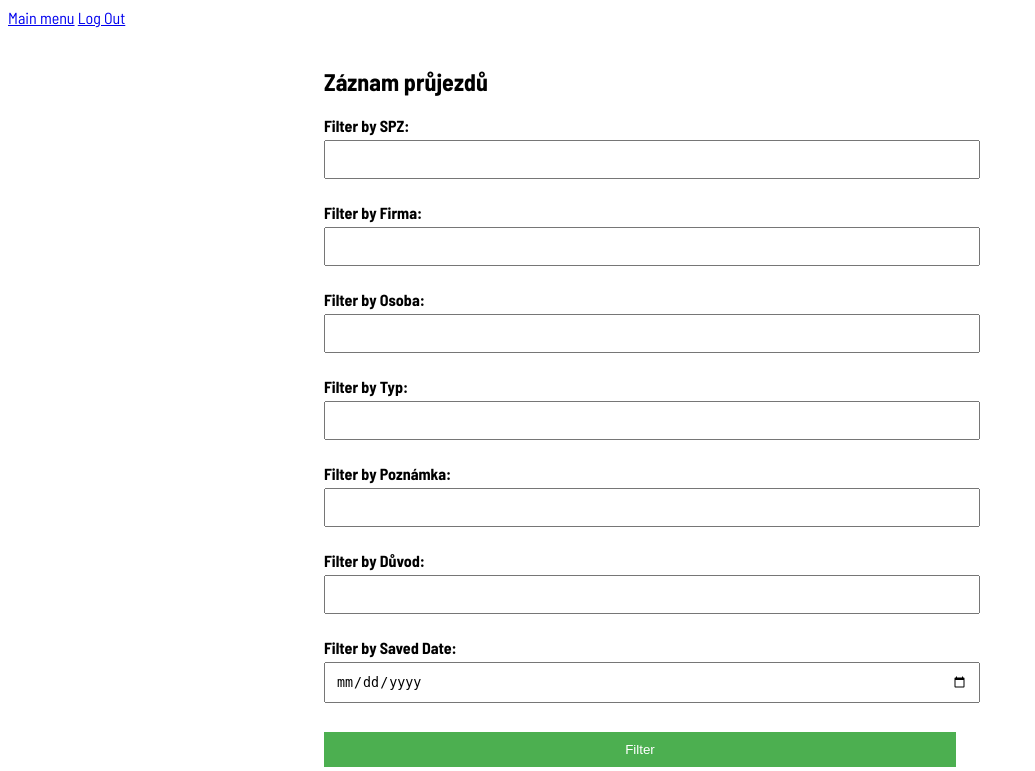
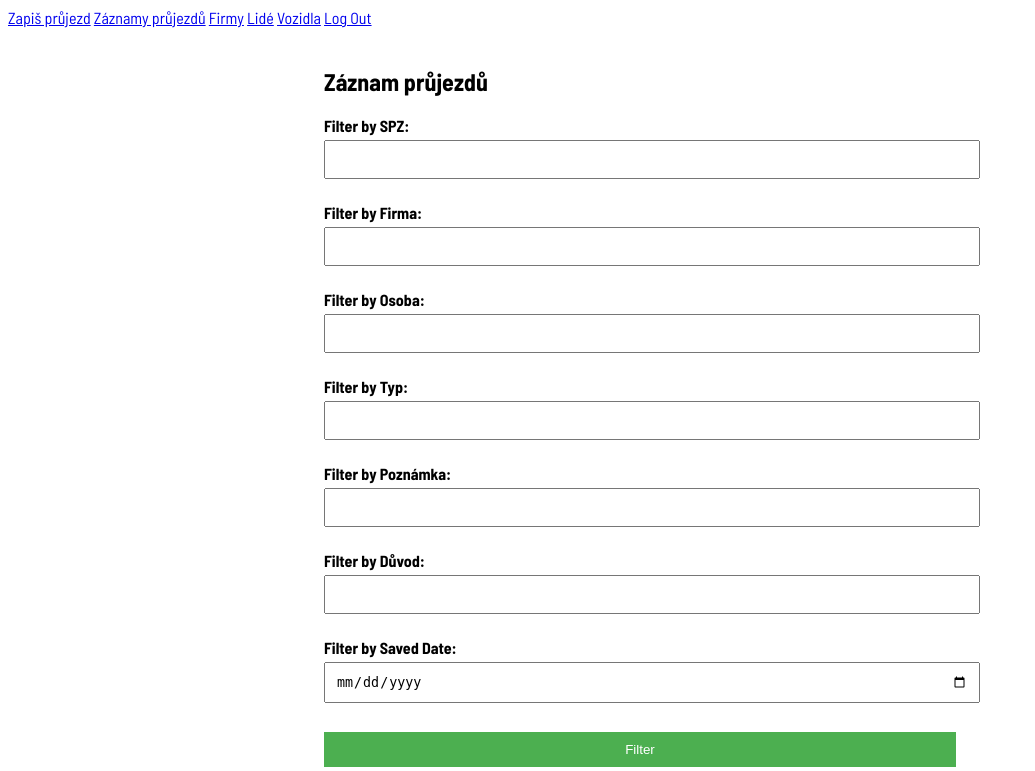
Before and after one commit to TomasKarnik/StarGejt, a PHP site: page /main.php in a window 1280 px wide. Shown: the top 771 px of the page, without its empty margins (0-1035 px from the left). Run offline with PHP 8.4, Linux system fonts and the light colour scheme; the visitor is signed in with stand-in values (Sample User, id 1); data that the repository does not hold is empty.

Commit message:
Addet simple menu

```diff
--- a/main.php
+++ b/main.php
@@ -71,8 +71,12 @@
     <link rel="stylesheet" href="styles.css">
 </head>
 <body>
-    <a href="./index.php" class="btn btn-primary">Main menu</a>
-    <a href="./logout.php" class="btn btn-primary">Log Out</a>
+<a href="./upload_form.php" class="btn btn-primary">Zapiš průjezd</a>
+        <a href="./main.php" class="btn btn-primary">Záznamy průjezdů</a>
+        <a href="./company.php" class="btn btn-primary">Firmy</a>
+        <a href="./persons.php" class="btn btn-primary">Lidé</a>
+        <a href="./spz.php" class="btn btn-primary">Vozidla</a>
+        <a href="./logout.php" class="btn btn-primary">Log Out</a>
     <div class="container">
         <h2>Záznam průjezdů</h2>
         <form method="get" action="">
--- a/persons.php
+++ b/persons.php
@@ -51,6 +51,12 @@
   <link rel="shortcut icon" href="./img/favicon-16x16.png" type="image/x-icon">
 </head>
 <body>
+<a href="./upload_form.php" class="btn btn-primary">Zapiš průjezd</a>
+        <a href="./main.php" class="btn btn-primary">Záznamy průjezdů</a>
+        <a href="./company.php" class="btn btn-primary">Firmy</a>
+        <a href="./persons.php" class="btn btn-primary">Lidé</a>
+        <a href="./spz.php" class="btn btn-primary">Vozidla</a>
+        <a href="./logout.php" class="btn btn-primary">Log Out</a>
     <div class="container">
         <h2>Add Person</h2>
         <form method="post">
--- a/upload_form.php
+++ b/upload_form.php
@@ -18,6 +18,12 @@
     <link rel="stylesheet" href="styles.css">
 </head>
 <body>
+<a href="./upload_form.php" class="btn btn-primary">Zapiš průjezd</a>
+        <a href="./main.php" class="btn btn-primary">Záznamy průjezdů</a>
+        <a href="./company.php" class="btn btn-primary">Firmy</a>
+        <a href="./persons.php" class="btn btn-primary">Lidé</a>
+        <a href="./spz.php" class="btn btn-primary">Vozidla</a>
+        <a href="./logout.php" class="btn btn-primary">Log Out</a>
 <a href="./index.php" class="btn btn-primary">Main menu</a>
 <a href="./logout.php" class="btn btn-primary">Log Out</a>
     <div class="container">
```
Also changed, not shown: upload.php (+8 -0 lines).
